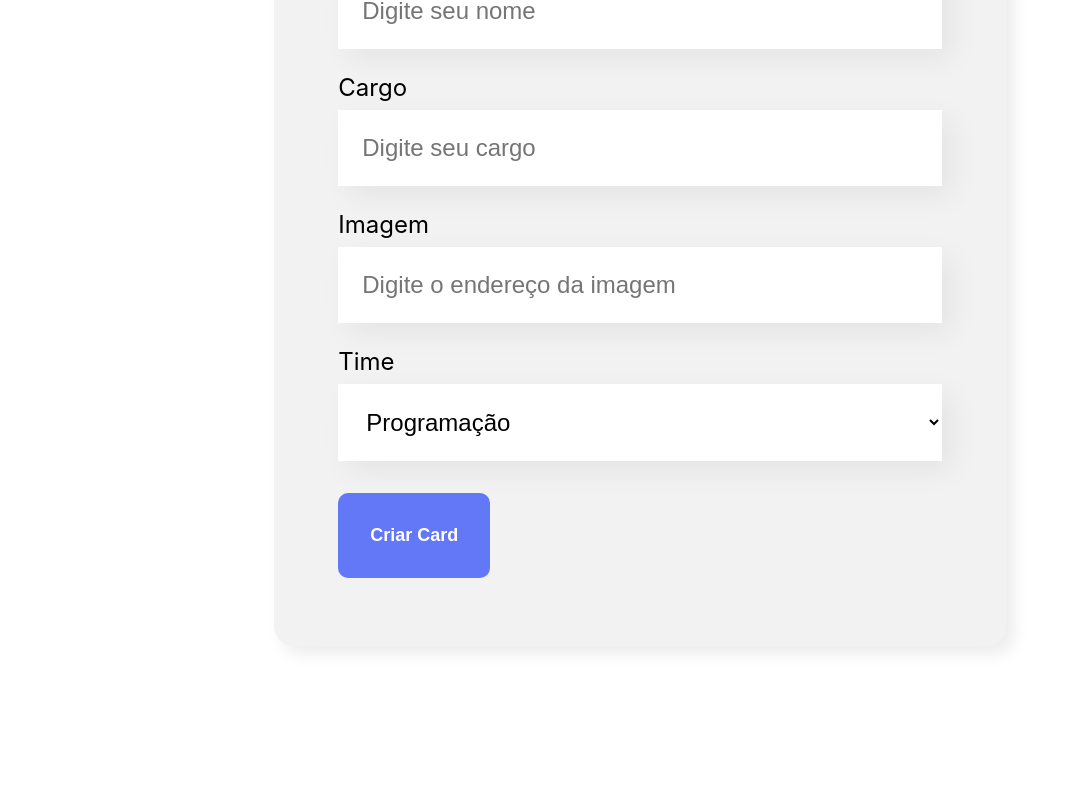
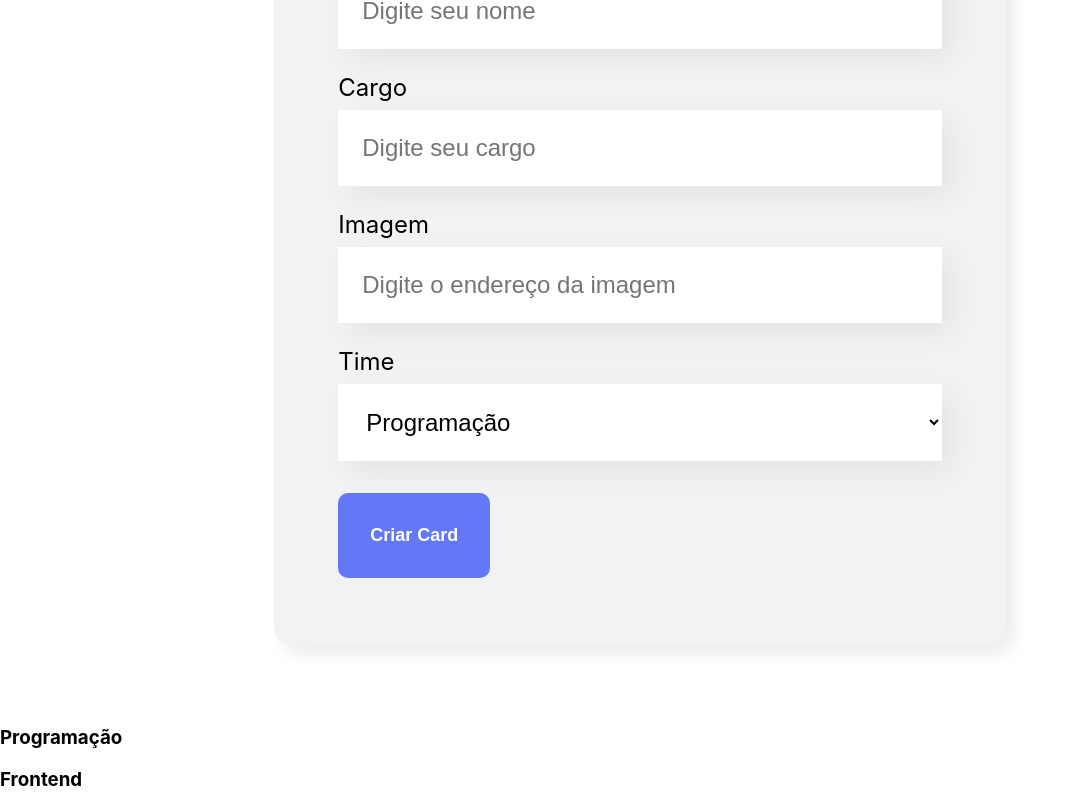
Before and after one commit to luccarvalho/organo, a React (Create React App) app: page / in a window 1280 px wide. Shown: the part 751-1561 px from the top of the page, without its empty margins (0-1073 px from the left). Before the commit the page ends 1477 px from the top, so only its background shows below. Built offline with nearby package versions, Linux system fonts and the light colour scheme; the HTML template or start-up script is replaced by a standard one.

Commit message:
Criando o componente Time.

```diff
--- a/src/App.js
+++ b/src/App.js
@@ -1,6 +1,7 @@
 import { useState } from 'react';
 import Banner from './componentes/Banner';
 import Formulario from './componentes/Formulario';
+import Time from './componentes/Time';
 
 function App() {
 
@@ -15,6 +16,8 @@
     <div className="App">
       <Banner />
       <Formulario colaboradorCadastrado={colaborador => colaboradorAdicionado(colaborador)} />
+      <Time nome="Programação" />
+      <Time nome="Frontend" />
     </div>
   );
 }
--- /dev/null
+++ b/src/componentes/Time/index.js
@@ -0,0 +1,11 @@
+import './Time.css'
+
+const Time = (props) => {
+    return (
+        <section>
+            <h3>{props.nome}</h3>
+        </section>
+    )
+}
+
+export default Time;
```
Also changed, not shown: src/componentes/Time/Time.css (added).
